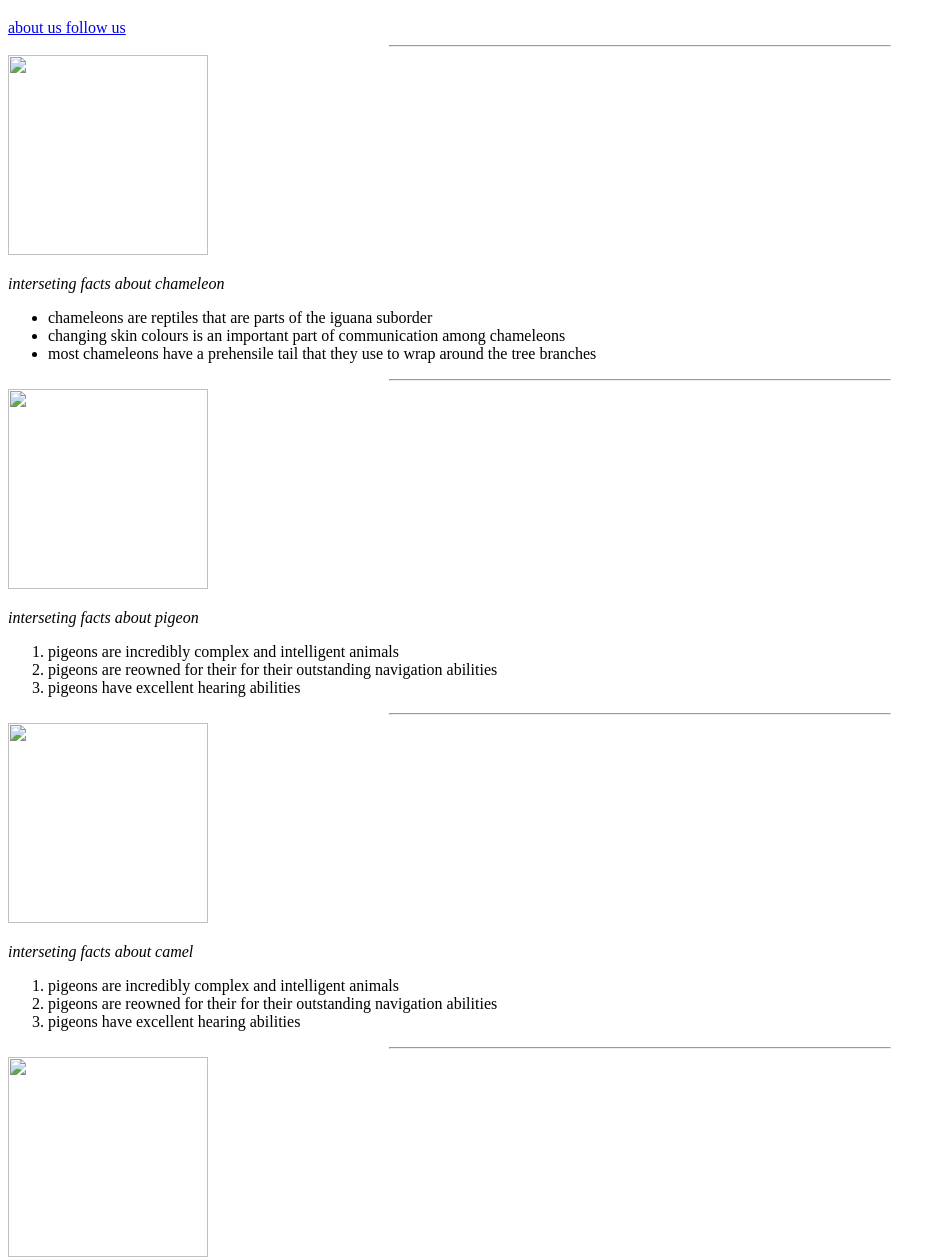
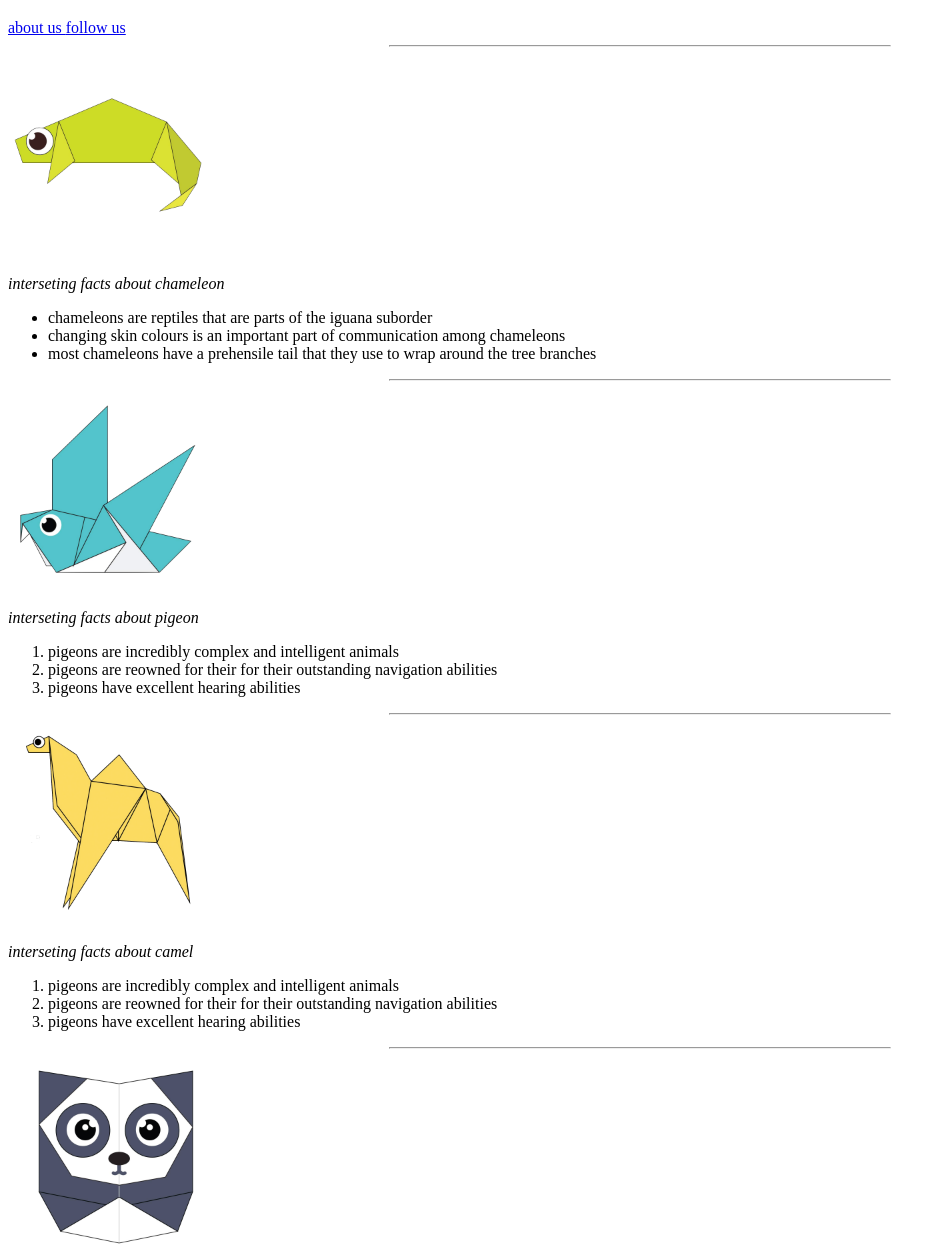
Before and after one commit to lakshana2006/class49, a plain HTML site: page index.html in a window 1280 px wide. Shown: the part 61-1319 px from the top of the page, without its empty margins (0-946 px from the left). Drawn offline with Linux system fonts and the light colour scheme.

Commit message:
Add files via upload

```diff
--- a/index.html
+++ b/index.html
@@ -13,7 +13,7 @@
 
 <hr width= 500px>
 <a href="http://origami.me/chameleon/">
-<img src="chameleon.png" width="200px" height="200px"></a>
+<img src="images/chameleon.png" width="200px" height="200px"></a>
 <p><i>interseting facts about chameleon</i></p>
 <ul>
     <li>chameleons are reptiles that are parts of the iguana suborder</li>
@@ -23,7 +23,7 @@
 
 <hr width="500px">
 <a href="http://origami.me/pigeon/" >
-<img src="pigeon.png" width="200px" height="200px"></a>
+<img src="images/pigeon.png" width="200px" height="200px"></a>
 <p><i>interseting facts about pigeon</i></p>
 <ol>
     <li>pigeons are incredibly complex and intelligent animals</li>
@@ -33,7 +33,7 @@
 
 <hr width="500px">
 <a href="http://origami.me/camel/" >
-<img src="camel.png" width="200px" height="200px"></a>
+<img src="images/camel.png" width="200px" height="200px"></a>
 <p><i>interseting facts about camel</i></p>
 <ol>
     <li>pigeons are incredibly complex and intelligent animals</li>
@@ -43,7 +43,7 @@
 
 <hr width="500px">
 <a href="http://origami.me/panda/" >
-<img src="panda.png" width="200px" height="200px"></a>
+<img src="images/panda.png" width="200px" height="200px"></a>
 <p><i>interseting facts about panda</i></p>
 <ol>
     <li>pigeons are incredibly complex and intelligent animals</li>
@@ -53,7 +53,7 @@
 
 <hr width="500px">
 <a href="http://origami.me/teddy/" >
-<img src="teddy.png" width="200px" height="200px"></a>
+<img src="images/teddy.png" width="200px" height="200px"></a>
 <p><i>interseting facts about teddy</i></p>
 <ol>
     <li>pigeons are incredibly complex and intelligent animals</li>
@@ -63,7 +63,7 @@
 
 <hr width="500px">
 <a href="http://origami.me/cicada/" >
-<img src="cicada.png" width="200px" height="200px"></a>
+<img src="images/cicada.png" width="200px" height="200px"></a>
 <p><i>interseting facts about cicada</i></p>
 <ol>
     <li>pigeons are incredibly complex and intelligent animals</li>
```
